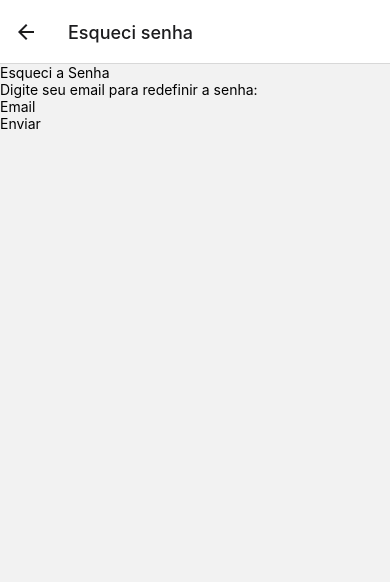
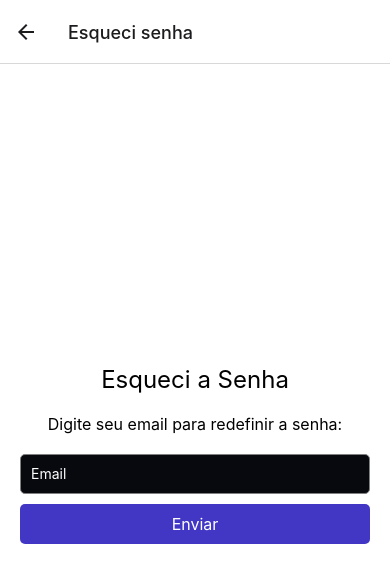
Before and after one commit to Yagoaguiar/Pi-Lista-deCompra, a React Native app: screen /Forgot in a window 390 px wide. Shown: the top 582 px of the page. Built offline with nearby package versions, Linux system fonts and the light colour scheme.

Commit message:
estilização de esqueci senha #59

```diff
--- a/App.js
+++ b/App.js
@@ -5,7 +5,7 @@ import { createBottomTabNavigator } from '@react-navigation/bottom-tabs';
 
 import Login from './screens/Login';
 import Register from './screens/Register';
-import Home from './screens/home';
+import Home from './screens/Home';
 import Forgot from './screens/Forgot';
 
 const Stack = createStackNavigator();
--- a/screens/Forgot.js
+++ b/screens/Forgot.js
@@ -1,5 +1,6 @@
 import React, { useState } from 'react';
-import { View, Text, TextInput, TouchableOpacity } from 'react-native';
+import { View, Text, TextInput, TouchableOpacity, StyleSheet } from 'react-native';
+import styles from '../styles/Forgot/Forgot';
 
 const Forgot = () => {
   const [email, setEmail] = useState('');
@@ -7,18 +8,18 @@ const Forgot = () => {
   const handleResetPassword = () => {
 
   };
-
-  return (
-    <View >
-      <Text >Esqueci a Senha</Text>
-      <Text >Digite seu email para redefinir a senha:</Text>
+return (
+    <View style={styles.container}>
+      <Text style={styles.title}>Esqueci a Senha</Text>
+      <Text style={styles.description}>Digite seu email para redefinir a senha:</Text>
       <TextInput
+        style={styles.input}
         placeholder="Email"
         onChangeText={(text) => setEmail(text)}
         value={email}
       />
-      <TouchableOpacity  onPress={handleResetPassword}>
-        <Text>Enviar</Text>
+      <TouchableOpacity style={styles.button} onPress={handleResetPassword}>
+        <Text style={styles.buttonText}>Enviar</Text>
       </TouchableOpacity>
     </View>
   );
--- a/screens/Login.js
+++ b/screens/Login.js
@@ -2,7 +2,7 @@ import React, { useState } from 'react';
 import { View, Text, TextInput, TouchableOpacity } from 'react-native';
 import styles from '../styles/Login/Login';
 import Register from './Register';
-import Home from './home';
+import Home from './Home';
 
 export default function Login({ navigation }) {
   const [email, setEmail] = useState('');
--- /dev/null
+++ b/styles/Forgot/Forgot.js
@@ -0,0 +1,45 @@
+import { StyleSheet } from 'react-native';
+
+const styles = StyleSheet.create({
+  container: {
+    flex: 1,
+    justifyContent: 'center',
+    alignItems: 'center',
+    padding: 20,
+    backgroundColor: '#ffffff',
+  },
+  title: {
+    fontSize: 24,
+    marginBottom: 20,
+    color: 'black',
+  },
+  description: { // Certifique-se de que 'description' está definido no seu arquivo de estilo
+    fontSize: 16,
+    marginBottom: 20,
+  },
+  input: {
+    height: 40,
+    borderColor: 'gray',
+    borderWidth: 1,
+    borderRadius: 5,
+    marginBottom: 10,
+    paddingHorizontal: 10,
+    width: '100%',
+    backgroundColor: '#08090E',
+    color: '#ffffff',
+    placeholderTextColor: 'white',
+  },
+  button: {
+    backgroundColor: '#4236C5',
+    borderRadius: 5,
+    padding: 10,
+    alignItems: 'center',
+    width: '100%',
+  },
+  buttonText: {
+    color: 'white',
+    fontSize: 16,
+  },
+});
+
+export default styles;
```
